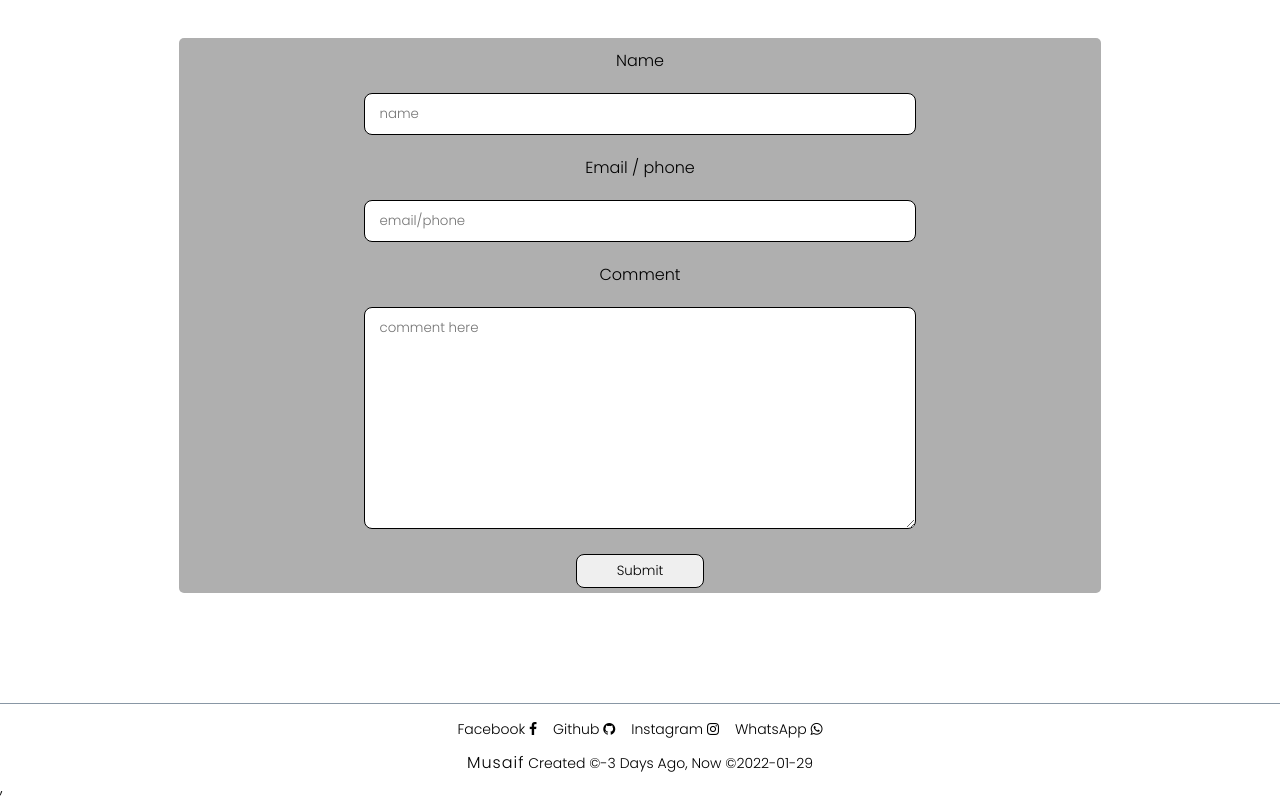
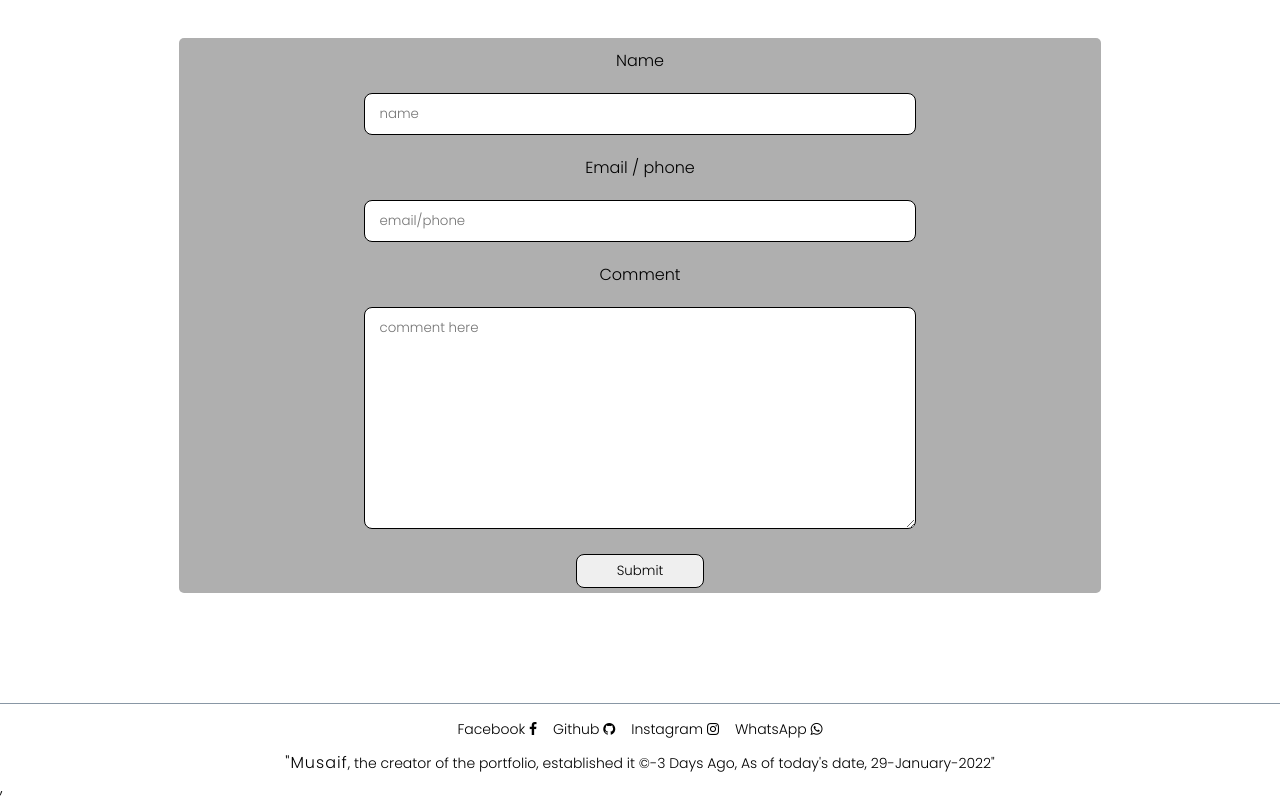
Before and after one commit to Musaif786/Portfolio, a React (Create React App) app: page / in a window 1280 px wide. Shown: the part 3841-4641 px from the top of the page. Built offline with nearby package versions, Linux system fonts and the light colour scheme.

Commit message:
updated footer

```diff
--- a/src/components/new/Footer.js
+++ b/src/components/new/Footer.js
@@ -5,15 +5,18 @@ import "../newCss/Footer.css";
 function Footer() {
   // const current_date = new Date()
   // const current_new = new Date()
-  const fixeddate = moment('2022-02-02','YYYY-MM-DD')
+  const fixeddate = moment('2022-02-02', 'YYYY-MM-DD')
   const currentdate = moment()
-  const differentDate = currentdate.diff(fixeddate,'days')
-  const style ={
+  const differentDate = currentdate.diff(fixeddate, 'days')
+  const formattedDate = currentdate.format('DD-MMMM-YYYY');
+  const fullMonthName = moment(formattedDate, 'DD-MMMM-YYYY').format('DD-MMMM-YYYY');
+
+  const style = {
     letterSpacing: '1px',
     color: 'black',
     fontSize: '16px',
     textDecoration: 'none',
-    cursor:"default",
+    cursor: "default",
 
   }
   return (
@@ -32,7 +35,7 @@ function Footer() {
         </ul>
       </footer>
       <div className='footer-div'>
-            <a style={style} href='https://tinyurl.com/yr4q7d95/speak?speak=Hello world!'> Musaif</a>	Created &copy;{differentDate} Days Ago, Now &copy;{currentdate.format('YYYY-MM-DD')}
+        <a style={style} href='https://tinyurl.com/yr4q7d95/speak?speak=Hello world!'> "Musaif</a>, the creator of the portfolio, established it &copy;{differentDate} Days Ago, As of today's date, {fullMonthName}"
       </div>
     </>
   )
```
Lines whose indentation alone changed are shown as unchanged.
